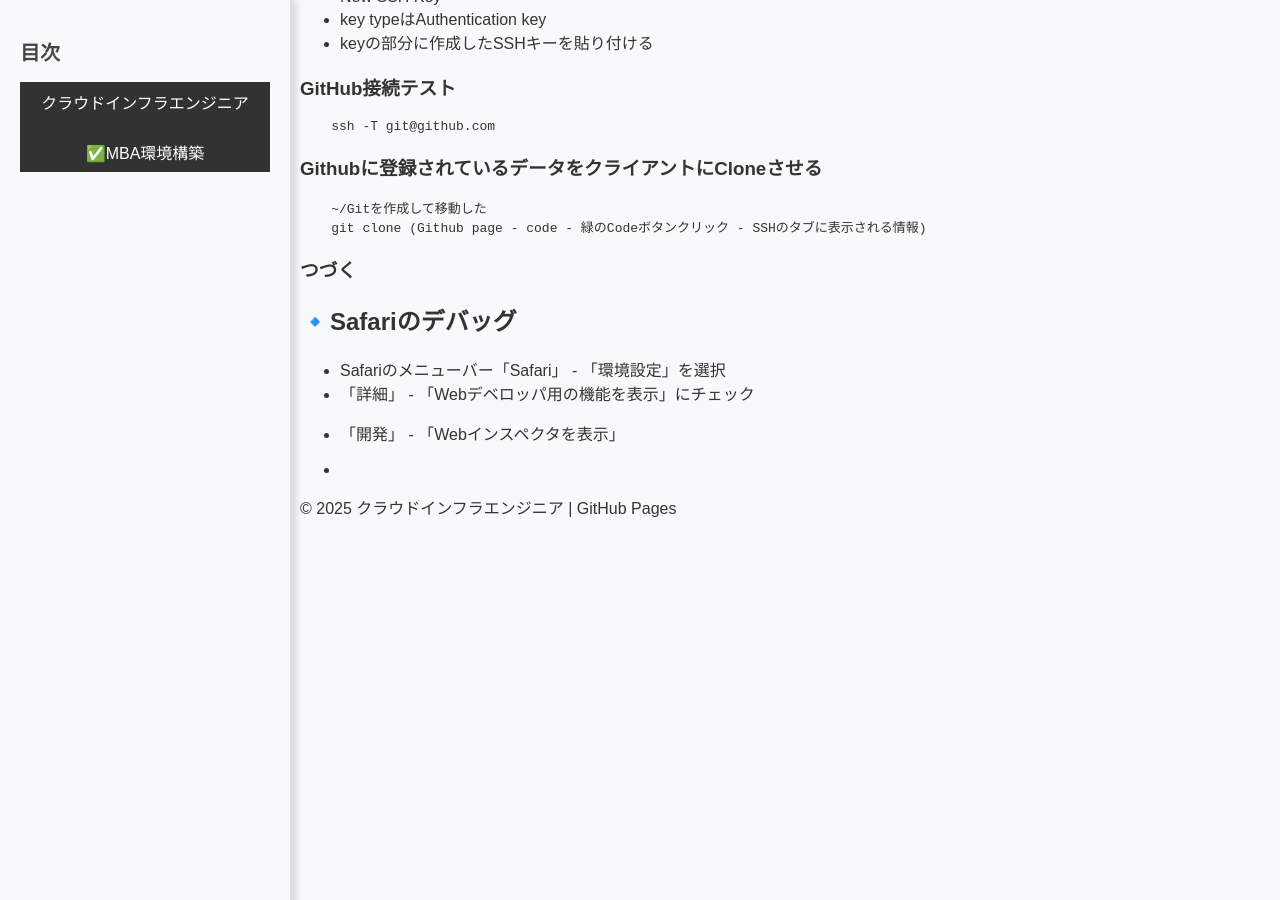
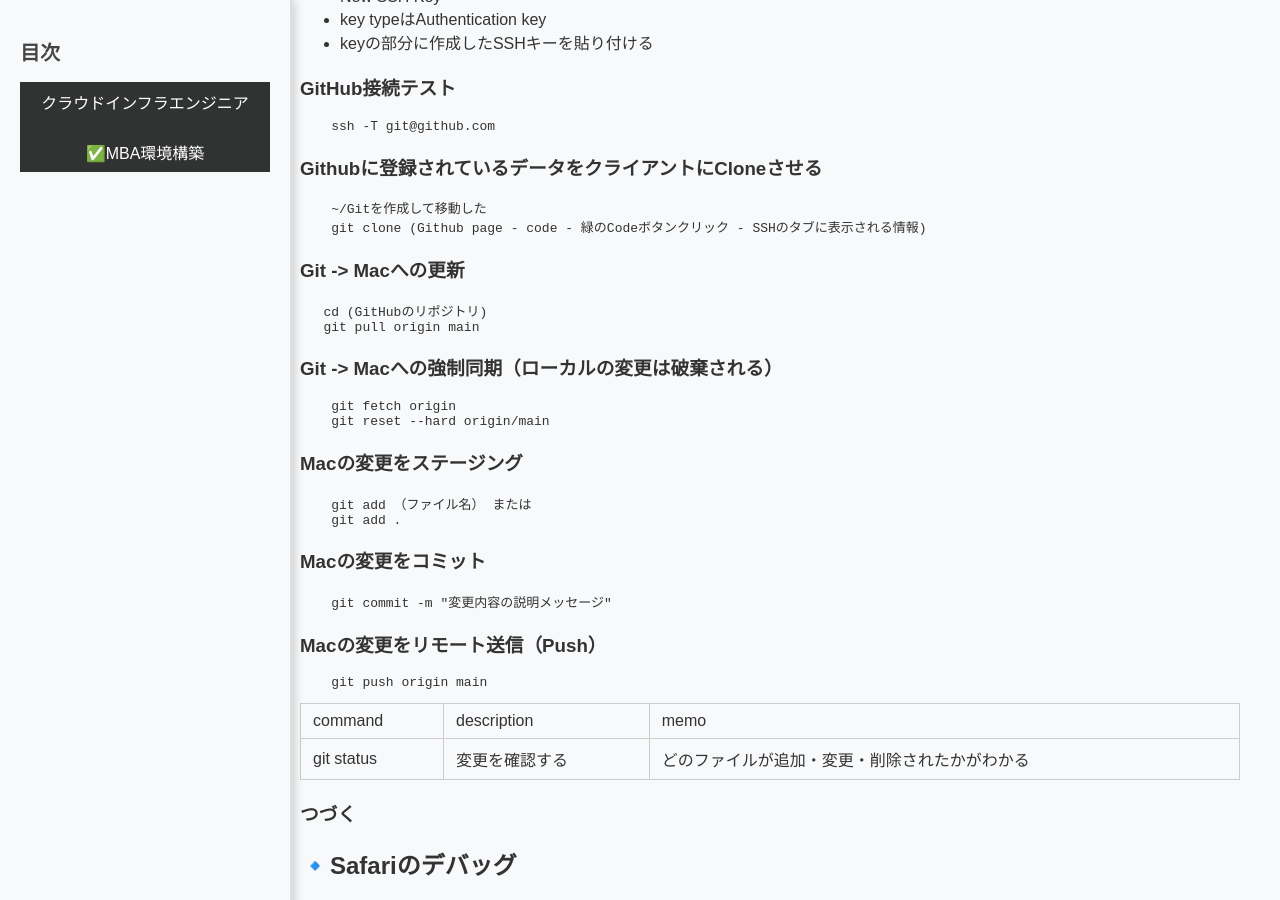
Before and after one commit to cloudrobo48/aws-cloud, a Jekyll site: the page built from docs/mac/mac-memo.md, in a window 1280 px wide and 900 px high, scrolled down 1627 px. Built offline with Jekyll 4.4.1, drawn with Linux system fonts in a browser that asks for light colours.

Commit message:
初めてのcommit

```diff
--- a/docs/mac/mac-memo.md
+++ b/docs/mac/mac-memo.md
@@ -84,6 +84,46 @@ layout: default
     git clone (Github page - code - 緑のCodeボタンクリック - SSHのタブに表示される情報)
 ~~~
 
+### Git -> Macへの更新
+
+~~~
+   cd (GitHubのリポジトリ)
+   git pull origin main
+~~~
+
+### Git -> Macへの強制同期（ローカルの変更は破棄される）
+
+~~~
+    git fetch origin
+    git reset --hard origin/main
+~~~
+
+### Macの変更をステージング
+
+~~~
+    git add （ファイル名） または
+    git add .
+~~~
+
+### Macの変更をコミット
+
+~~~
+    git commit -m "変更内容の説明メッセージ"
+~~~
+
+### Macの変更をリモート送信（Push）
+
+~~~
+    git push origin main
+~~~
+
+
+
+
+|command|description|memo|
+|git status|変更を確認する|どのファイルが追加・変更・削除されたかがわかる|
+
+
 ### つづく
 
 ## 🔹Safariのデバッグ
```
